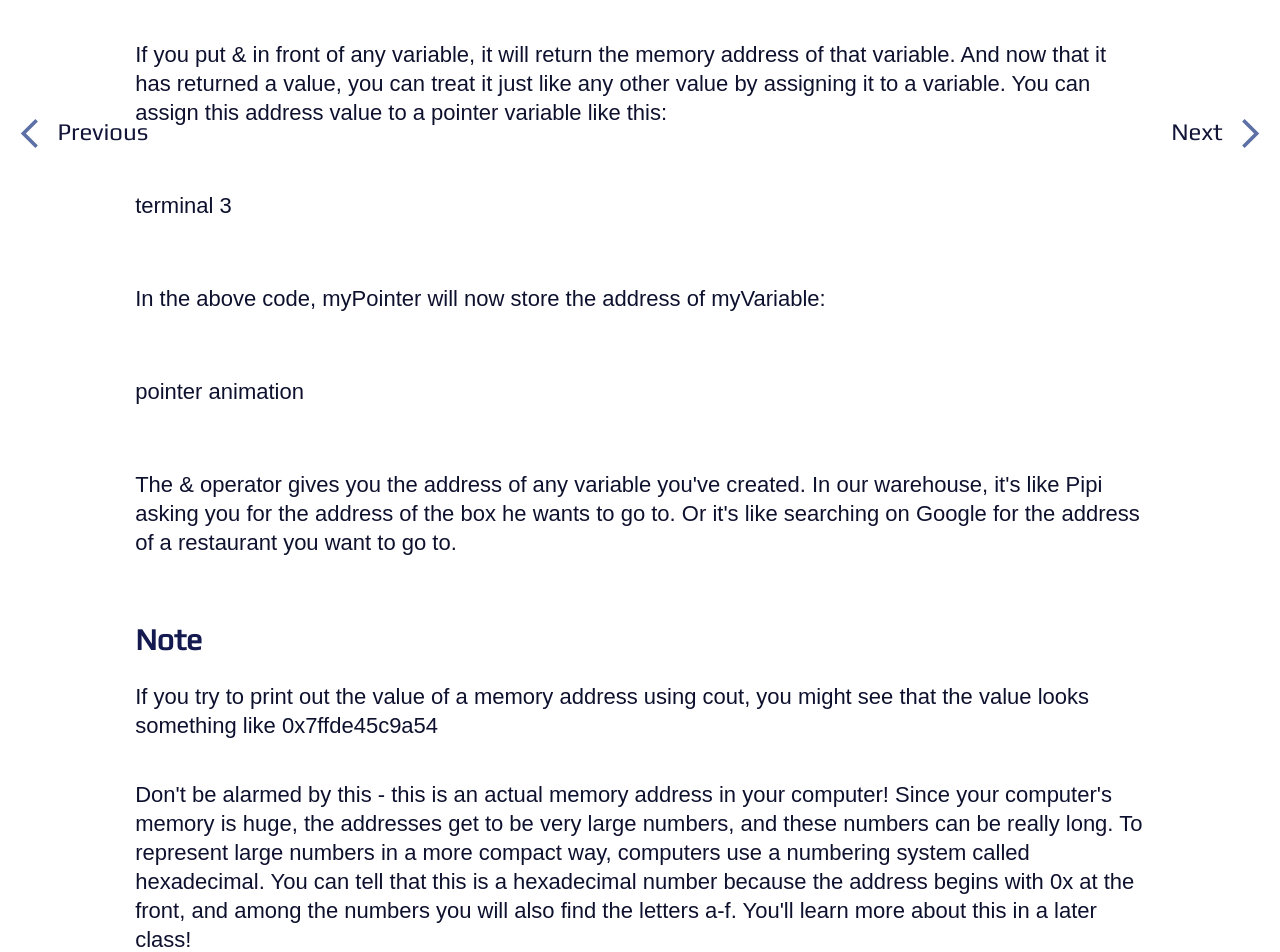
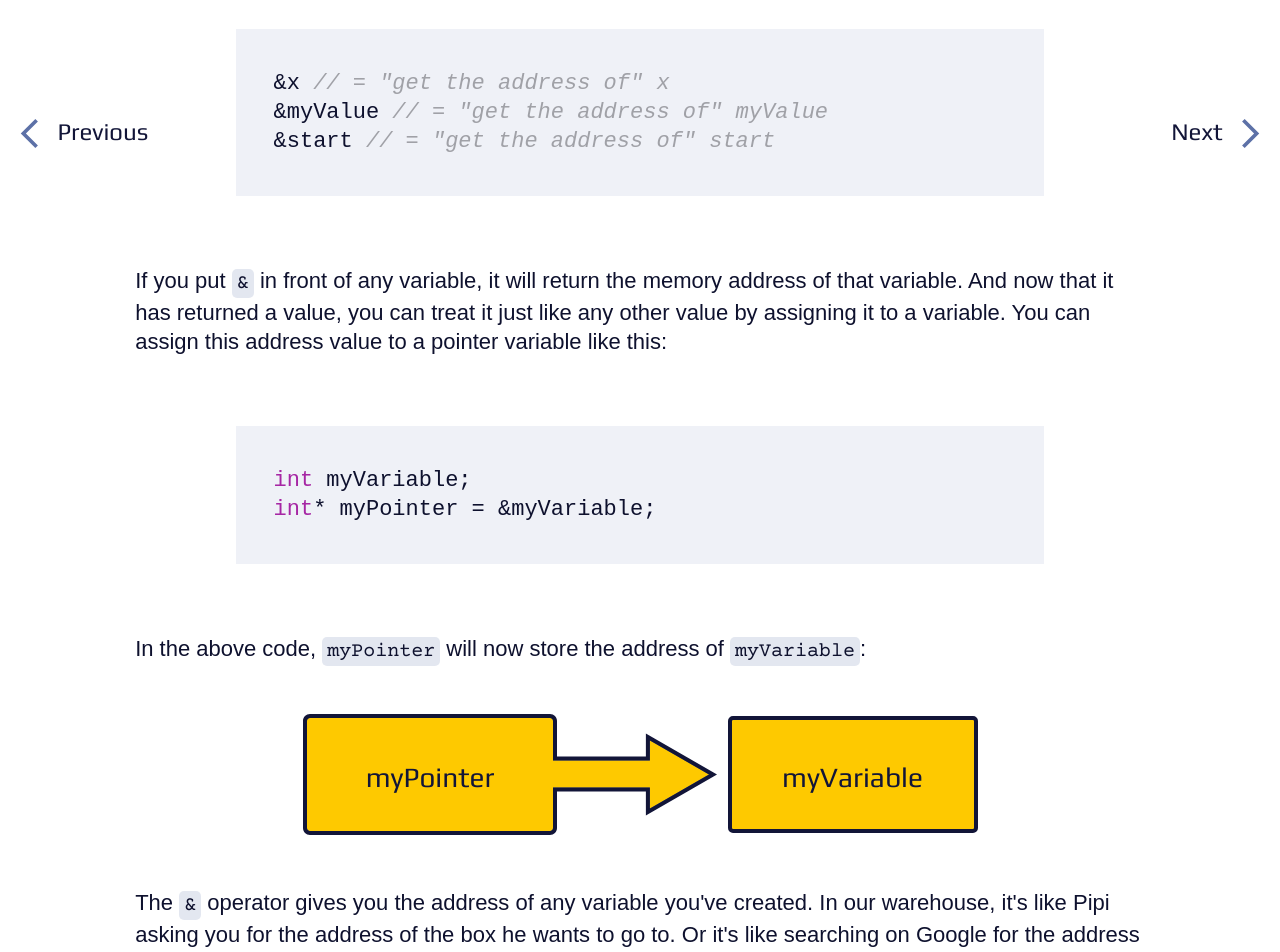
Before and after one commit to uclaacm/parcel-pointers, a React app: page /lesson-3 in a window 1280 px wide. Shown: the part 600-1552 px from the top of the page. Built offline with nearby package versions, Linux system fonts and the light colour scheme; a web font is replaced by a local one.

Commit message:
add terminal and arrow diagram

```diff
--- a/src/components/FillArrow.tsx
+++ b/src/components/FillArrow.tsx
@@ -44,7 +44,7 @@ function FillArrow(props: FillArrowProps): JSX.Element {
             >
               <path
                 d="M252 75.5V73.5H250V75.5H252ZM344.885 75.5H346.885V73.5H344.885V75.5ZM344.885 98H342.885V101.46L345.883 99.7331L344.885 98ZM410 60.5L410.998 62.2331L414.008 60.5L410.998 58.7669L410 60.5ZM344.885 23L345.883 21.2669L342.885 19.5402V23H344.885ZM344.885 44.5V46.5H346.885V44.5H344.885ZM252 44.5H250V46.5H252V44.5ZM4 7C4 5.34315 5.34315 4 7 4V0C3.13401 0 0 3.13401 0 7H4ZM4 114V7H0V114H4ZM7 117C5.34314 117 4 115.657 4 114H0C0 117.866 3.134 121 7 121V117ZM247 117H7V121H247V117ZM250 114C250 115.657 248.657 117 247 117V121C250.866 121 254 117.866 254 114H250ZM250 75.5V114H254V75.5H250ZM252 77.5H344.885V73.5H252V77.5ZM342.885 75.5V98H346.885V75.5H342.885ZM345.883 99.7331L410.998 62.2331L409.002 58.7669L343.887 96.2669L345.883 99.7331ZM410.998 58.7669L345.883 21.2669L343.887 24.7331L409.002 62.2331L410.998 58.7669ZM342.885 23V44.5H346.885V23H342.885ZM344.885 42.5H252V46.5H344.885V42.5ZM250 7V44.5H254V7H250ZM247 4C248.657 4 250 5.34314 250 7H254C254 3.13401 250.866 0 247 0V4ZM7 4H247V0H7V4Z"
-                fill="#797E87"
+                fill="#121538"
               />
             </svg>
           </div>
@@ -99,7 +99,7 @@ function FillArrow(props: FillArrowProps): JSX.Element {
                 width="246"
                 height="113"
                 rx="3"
-                stroke="#797E87"
+                stroke="#121538"
                 strokeWidth="4"
               />
             </svg>
--- a/src/pages/Lesson3.tsx
+++ b/src/pages/Lesson3.tsx
@@ -1,7 +1,24 @@
 import { FC } from 'react';
 import AppWrapper from '../components/AppWrapper';
+import FillArrow from '../components/FillArrow';
 import NavButtons from '../components/NavButtons';
+import Terminal from '../components/Terminal';
 import { HeaderSections } from '../types/globalTypes';
+
+const code1 = `
+  & // = "get the address of"
+  `;
+
+const code2 = `
+  &x // = "get the address of" x
+  &myValue // = "get the address of" myValue
+  &start // = "get the address of" start
+  `;
+
+const code3 = `
+  int myVariable;
+  int* myPointer = &myVariable;
+  `;
 
 const Lesson3: FC = () => {
   return (
@@ -18,35 +35,45 @@ const Lesson3: FC = () => {
             of another variable. There is a special operation that we can use to
             ask C++ to fetch the address of any variable:
           </p>
-          <div className="diagram">terminal 1</div>
+          <div className="diagram">
+            <Terminal code={code1} />
+          </div>
           <p>
             To use this operator, we just put it in front of any variable that
             we have created:
           </p>
-          <div className="diagram">terminal 2</div>
+          <div className="diagram">
+            <Terminal code={code2} />
+          </div>
           <p>
-            If you put & in front of any variable, it will return the memory
-            address of that variable. And now that it has returned a value, you
-            can treat it just like any other value by assigning it to a
-            variable. You can assign this address value to a pointer variable
-            like this:
+            If you put <span className="code">&</span> in front of any variable,
+            it will return the memory address of that variable. And now that it
+            has returned a value, you can treat it just like any other value by
+            assigning it to a variable. You can assign this address value to a
+            pointer variable like this:
           </p>
-          <div className="diagram">terminal 3</div>
+          <div className="diagram">
+            <Terminal code={code3} />
+          </div>
           <p>
-            In the above code, myPointer will now store the address of
-            myVariable:
+            In the above code, <span className="code">myPointer</span> will now
+            store the address of <span className="code">myVariable</span>:
           </p>
-          <div className="diagram">pointer animation</div>
+          <div className="diagram">
+            <FillArrow text1="myPointer" text2="myVariable" />
+          </div>
           <p>
-            The & operator gives you the address of any variable you&apos;ve
-            created. In our warehouse, it&apos;s like Pipi asking you for the
-            address of the box he wants to go to. Or it&apos;s like searching on
-            Google for the address of a restaurant you want to go to.
+            The <span className="code">&</span> operator gives you the address
+            of any variable you&apos;ve created. In our warehouse, it&apos;s
+            like Pipi asking you for the address of the box he wants to go to.
+            Or it&apos;s like searching on Google for the address of a
+            restaurant you want to go to.
           </p>
           <h2>Note</h2>
           <p>
-            If you try to print out the value of a memory address using cout,
-            you might see that the value looks something like 0x7ffde45c9a54
+            If you try to print out the value of a memory address using{' '}
+            <span className="code">cout</span>, you might see that the value
+            looks something like: <span className="code">0x7ffde45c9a54</span>
           </p>
           <p>
             Don&apos;t be alarmed by this - this is an actual memory address in
@@ -54,11 +81,12 @@ const Lesson3: FC = () => {
             addresses get to be very large numbers, and these numbers can be
             really long. To represent large numbers in a more compact way,
             computers use a numbering system called hexadecimal. You can tell
-            that this is a hexadecimal number because the address begins with 0x
-            at the front, and among the numbers you will also find the letters
-            a-f. You&apos;ll learn more about this in a later class!
+            that this is a hexadecimal number because the address begins with{' '}
+            <span className="code">0x</span> at the front, and among the numbers
+            you will also find the letters A-F. You&apos;ll learn more about
+            this in a later class!
           </p>
-          <NavButtons page={5}></NavButtons>
+          <NavButtons page={6}></NavButtons>
         </div>
       </AppWrapper>
     </>
--- a/src/styles/PageWrapper.scss
+++ b/src/styles/PageWrapper.scss
@@ -18,7 +18,7 @@ $layout-hspacing: 13vh;
 
   // creates spacing between two p tags
   p + p {
-    padding-top: 5vh;
+    padding-top: 3vh;
   }
 
   h2 + .diagram {
@@ -30,7 +30,7 @@ $layout-hspacing: 13vh;
   }
 
   p + .diagram {
-    padding: 8vh 0;
+    padding: 6vh 0;
   }
 
   h2 {
```
